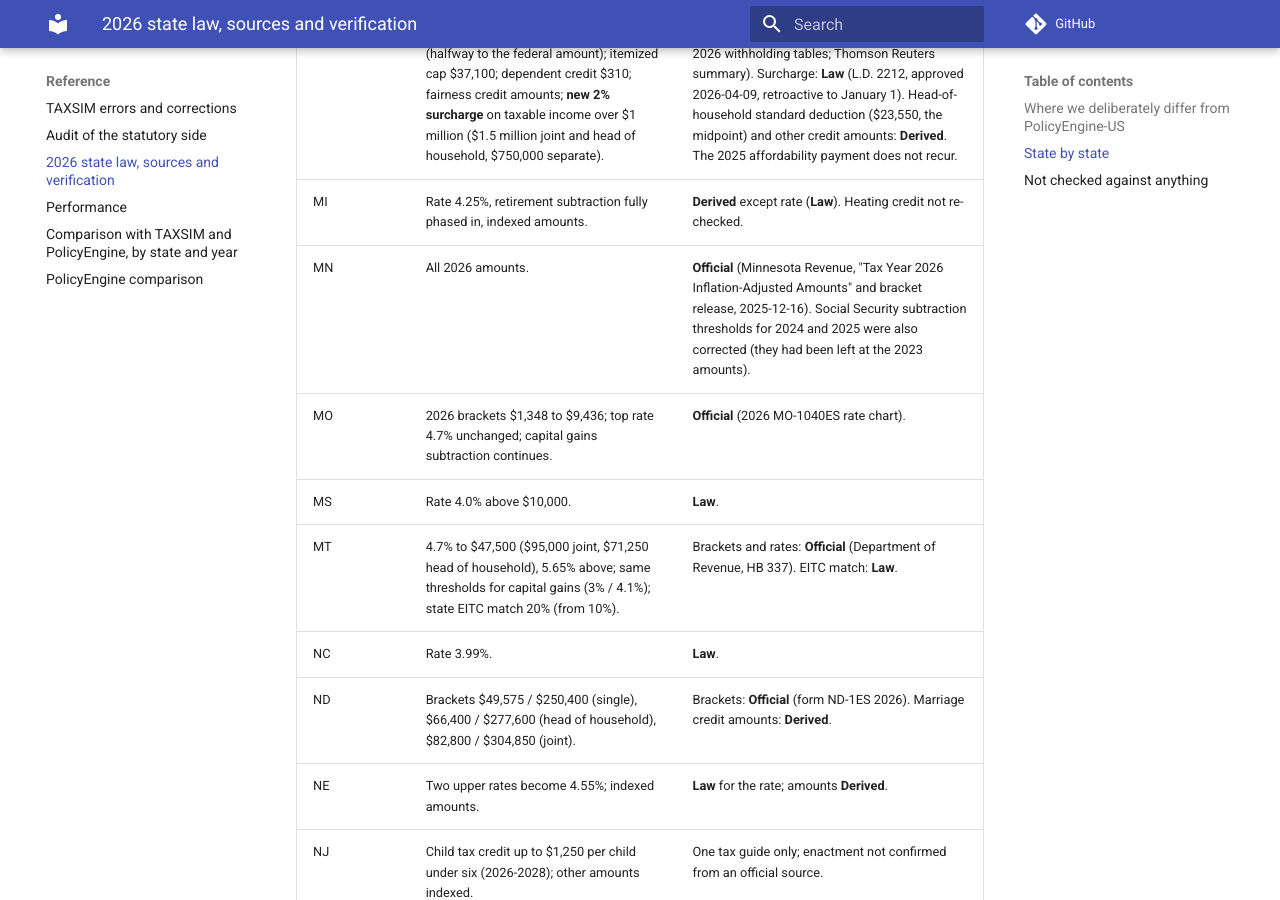
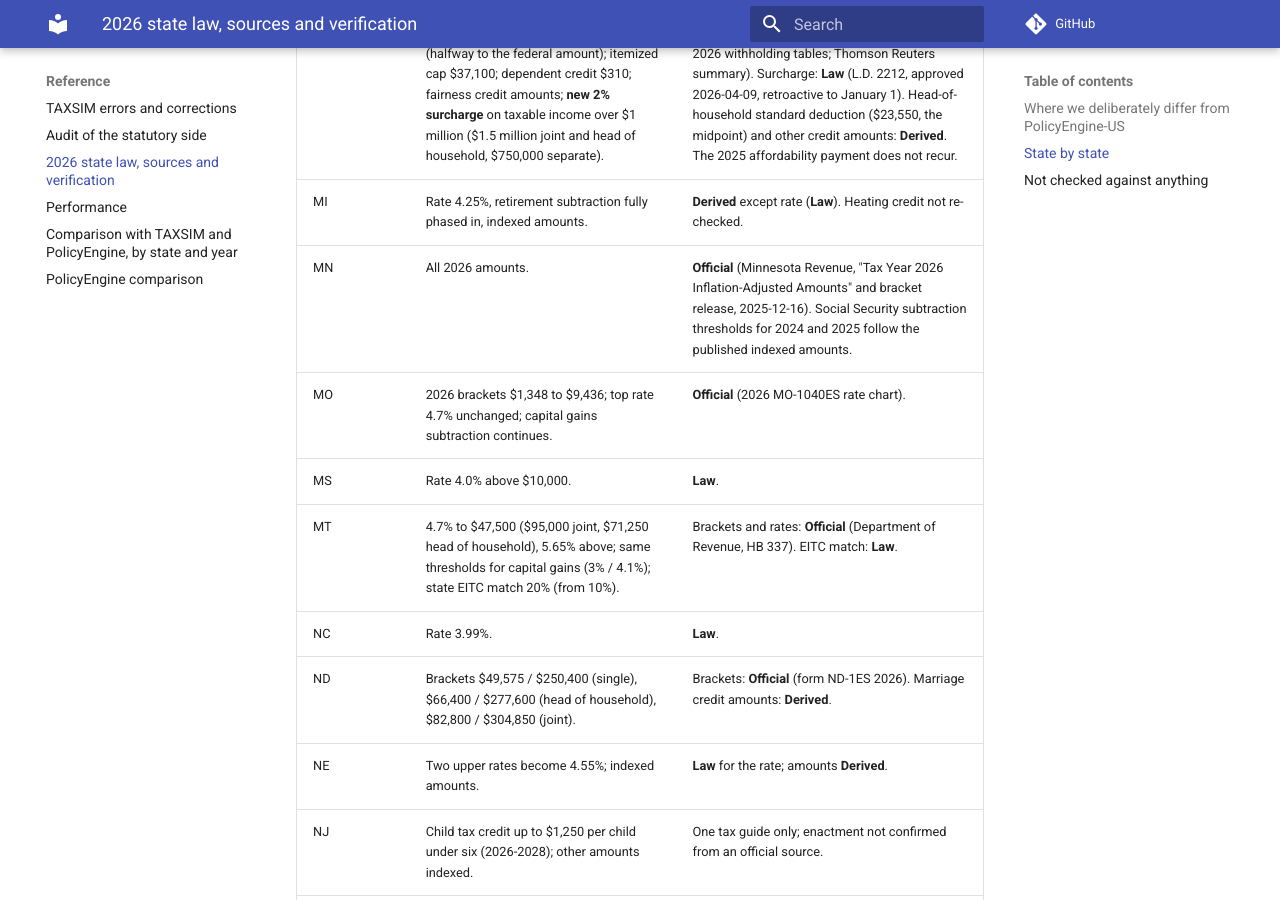
Before and after one commit to jrothbaum/taxsim_py, an MkDocs documentation site: the page built from docs/state_2026_parameters.md, in a window 1280 px wide and 900 px high, scrolled down 2789 px. Built offline with MkDocs 1.6.1 and Material for MkDocs 9.7.7, drawn with Linux system fonts in a browser that asks for light colours; comment, search, counter and statistics services are not loaded.

Commit message:
Errata page and 2026 parameters page: current state only (drop rows the 2026 build fixed, rows about our own earlier errors, history wording)
Co-Authored-By: Claude Sonnet 5.5 <noreply@anthropic.com>

```diff
--- a/docs/state_2026_parameters.md
+++ b/docs/state_2026_parameters.md
@@ -52,7 +52,7 @@ what was not. Dates are the dates of the sources, retrieved November 2026.
 | MD | Standard deduction flat amounts $3,400 / $6,850; pension exclusion $40,600. | Pension: **Official** (Comptroller). Standard deduction: **Derived**. |
 | ME | Brackets $27,400 / $64,850 (single); personal exemption $5,300; standard deduction $15,700 single / $31,400 joint (halfway to the federal amount); itemized cap $37,100; dependent credit $310; fairness credit amounts; **new 2% surcharge** on taxable income over $1 million ($1.5 million joint and head of household, $750,000 separate). | Brackets, exemption, standard deduction, phase-out starts: **Official** (Maine Revenue Services 2026 rate schedule and revised August 2026 withholding tables; Thomson Reuters summary). Surcharge: **Law** (L.D. 2212, approved 2026-04-09, retroactive to January 1). Head-of-household standard deduction ($23,550, the midpoint) and other credit amounts: **Derived**. The 2025 affordability payment does not recur. |
 | MI | Rate 4.25%, retirement subtraction fully phased in, indexed amounts. | **Derived** except rate (**Law**). Heating credit not re-checked. |
-| MN | All 2026 amounts. | **Official** (Minnesota Revenue, "Tax Year 2026 Inflation-Adjusted Amounts" and bracket release, 2025-12-16). Social Security subtraction thresholds for 2024 and 2025 were also corrected (they had been left at the 2023 amounts). |
+| MN | All 2026 amounts. | **Official** (Minnesota Revenue, "Tax Year 2026 Inflation-Adjusted Amounts" and bracket release, 2025-12-16). Social Security subtraction thresholds for 2024 and 2025 follow the published indexed amounts. |
 | MO | 2026 brackets $1,348 to $9,436; top rate 4.7% unchanged; capital gains subtraction continues. | **Official** (2026 MO-1040ES rate chart). |
 | MS | Rate 4.0% above $10,000. | **Law**. |
 | MT | 4.7% to $47,500 ($95,000 joint, $71,250 head of household), 5.65% above; same thresholds for capital gains (3% / 4.1%); state EITC match 20% (from 10%). | Brackets and rates: **Official** (Department of Revenue, HB 337). EITC match: **Law**. |
```
Also changed, not shown: docs/statutory_corrections.md (+2 -6 lines).
